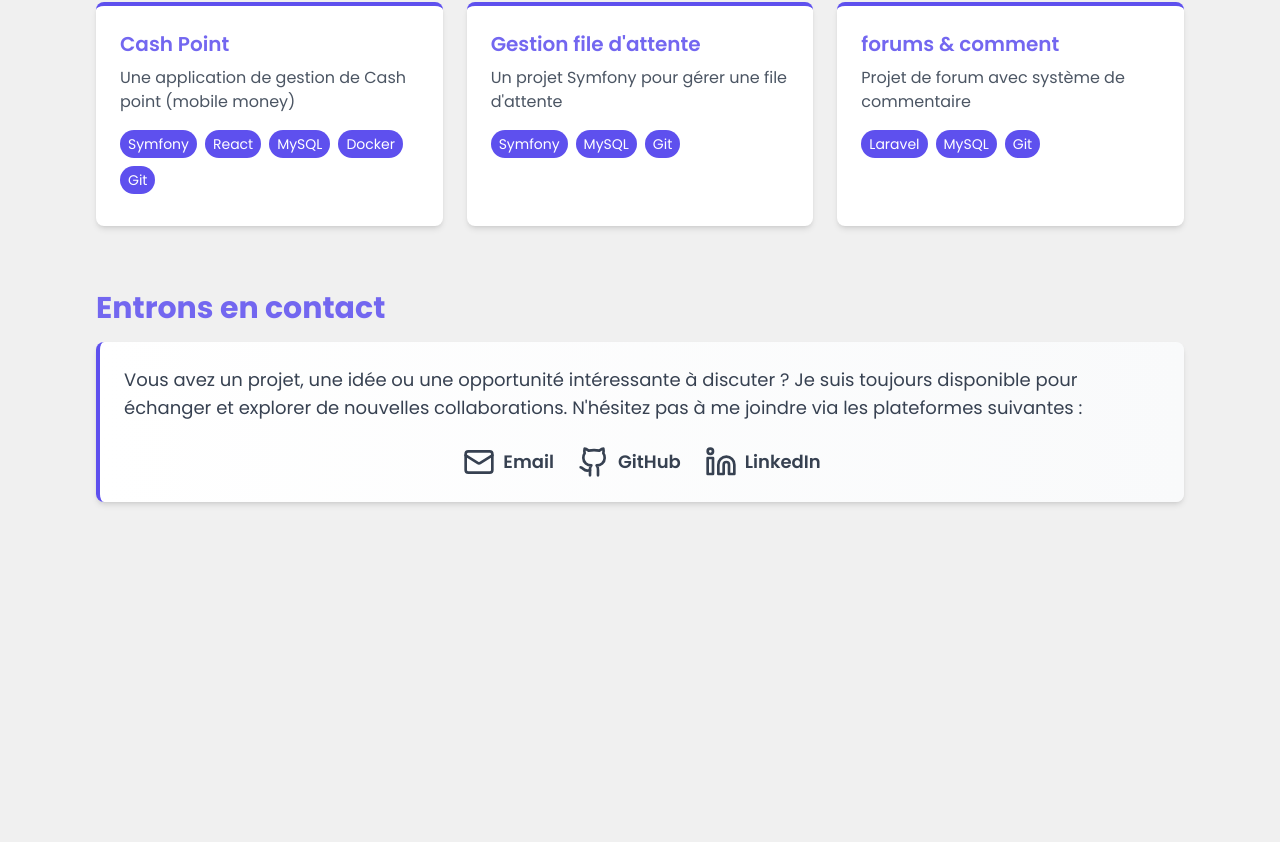
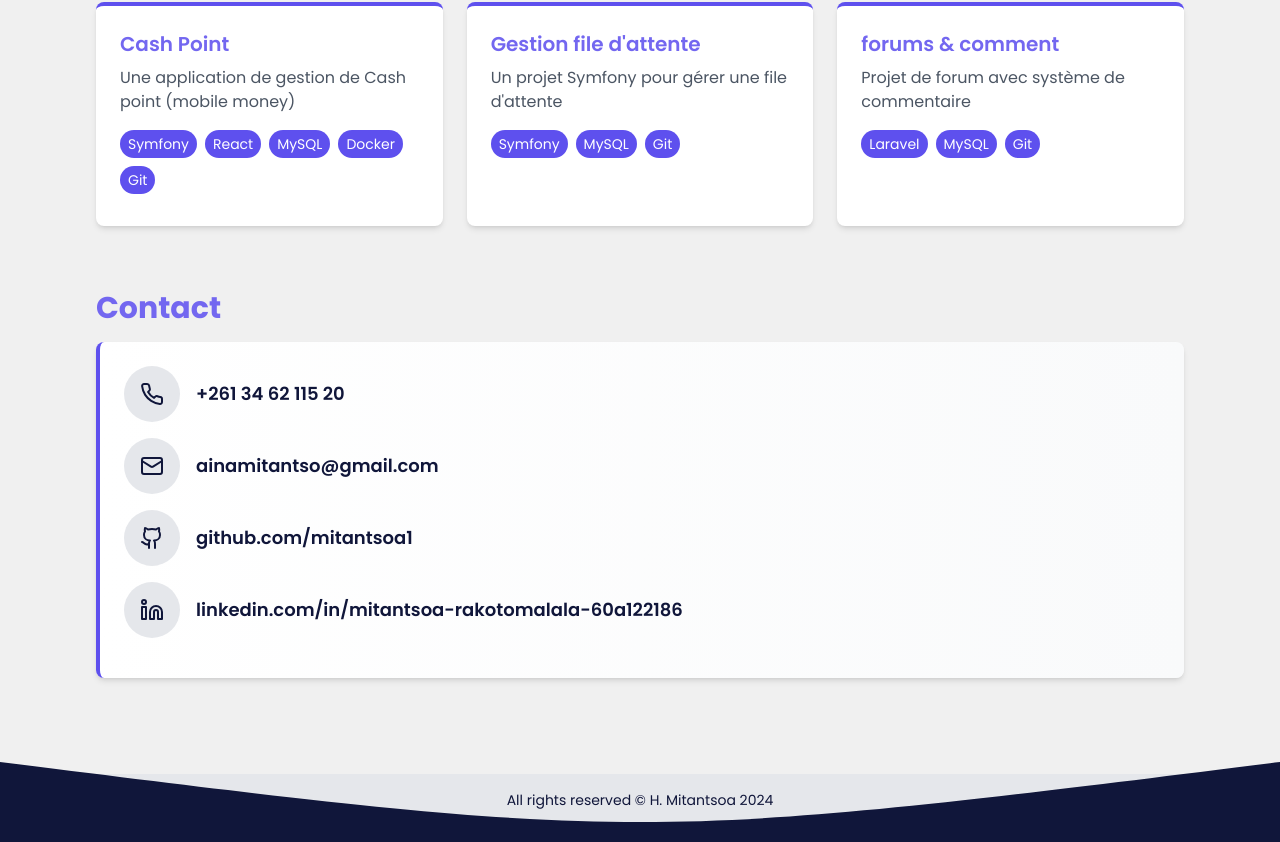
Before and after one commit to mitantsoa1/portfolio, a React (Vite) app: page / in a window 1280 px wide. Shown: the part 1214-2056 px from the top of the page. Before the commit the page ends 1812 px from the top, so only its background shows below. Built offline with nearby package versions, Linux system fonts and the light colour scheme.

Commit message:
footer design

```diff
--- a/src/components/Contact.jsx
+++ b/src/components/Contact.jsx
@@ -1,46 +1,98 @@
 import React from "react";
-import { Github, Linkedin, Mail } from "lucide-react";
+import { Mail, Phone, Github, Linkedin } from "lucide-react";
 
 const Contact = () => {
   return (
     <section id="contact" className="my-16">
-      <h2 className="mb-4 text-3xl font-bold text-primary">
-        Entrons en contact
-      </h2>
+      <h3 className="mb-4 text-3xl font-bold text-primary">Contact</h3>
       <div className="p-6 border-l-4 rounded-lg shadow-md bg-gradient-to-r from-white to-gray-50 border-secondary">
-        <p className="mb-6 text-lg text-gray-700">
-          Vous avez un projet, une idée ou une opportunité intéressante à
-          discuter ? Je suis toujours disponible pour échanger et explorer de
-          nouvelles collaborations. N'hésitez pas à me joindre via les
-          plateformes suivantes :
-        </p>
-        <div className="flex flex-row justify-center space-x-6">
+        {/* Appeler Hanja */}
+        <p className="flex items-center mb-4">
           <a
-            href="mailto:ainamitantso@gmail.com"
-            className="flex items-center text-gray-700 transition-transform transform hover:text-secondary hover:scale-110"
+            aria-label="Appeler Hanja"
+            href="tel:+261346211520"
+            data-position="top"
+            data-tooltip="Appeler Hanja"
+            className="inline-block p-4 mr-4 bg-gray-200 rounded-full hover:bg-light btn-floating btn-large waves-effect waves-light "
           >
-            <Mail className="w-8 h-8 mr-2" />
-            <span className="text-lg font-semibold">Email</span>
+            <Phone className="w-6 h-6" />
           </a>
           <a
+            aria-label="Appeler Hanja"
+            href="tel:+261346211520"
+            className="text-lg font-semibold hover:underline"
+          >
+            +261 34 62 115 20
+          </a>
+        </p>
+
+        {/* Email Hanja */}
+        <p className="flex items-center mb-4">
+          <a
+            aria-label="Email Hanja"
+            href="mailto:ainamitantso@gmail.com"
+            data-position="top"
+            data-tooltip="Email Aina"
+            className="inline-block p-4 mr-4 bg-gray-200 rounded-full btn-floating btn-large waves-effect waves-light hover:bg-light"
+          >
+            <Mail className="w-6 h-6" />
+          </a>
+          <a
+            aria-label="Email Hanja"
+            href="mailto:ainamitantso@gmail.com"
+            className="text-lg font-semibold hover:underline"
+          >
+            ainamitantso@gmail.com
+          </a>
+        </p>
+
+        {/* GitHub Hanja */}
+        <p className="flex items-center mb-4">
+          <a
+            aria-label="Regarder Hanja sur GitHub"
             href="https://github.com/mitantsoa1"
             target="_blank"
             rel="noopener noreferrer"
-            className="flex items-center text-gray-700 transition-transform transform hover:text-secondary hover:scale-110"
+            data-position="top"
+            data-tooltip="Regarder Hanja sur GitHub"
+            className="inline-block p-4 mr-4 bg-gray-200 rounded-full btn-floating btn-large waves-effect waves-light hover:bg-light"
           >
-            <Github className="w-8 h-8 mr-2" />
-            <span className="text-lg font-semibold">GitHub</span>
+            <Github className="w-6 h-6" />
           </a>
           <a
+            aria-label="Regarder Hanja sur GitHub"
+            href="https://github.com/mitantsoa1"
+            className="text-lg font-semibold hover:underline"
+            target="_blank"
+            rel="noopener noreferrer"
+          >
+            github.com/mitantsoa1
+          </a>
+        </p>
+
+        {/* LinkedIn Hanja */}
+        <p className="flex items-center mb-4">
+          <a
+            aria-label="Regarder Hanja sur LinkedIn"
             href="https://www.linkedin.com/in/mitantsoa-rakotomalala-60a122186/"
             target="_blank"
             rel="noopener noreferrer"
-            className="flex items-center text-gray-700 transition-transform transform hover:text-secondary hover:scale-110"
+            data-position="top"
+            data-tooltip="Regarder Hanja sur LinkedIn"
+            className="inline-block p-4 mr-4 bg-gray-200 rounded-full btn-floating btn-large waves-effect waves-light hover:bg-light"
           >
-            <Linkedin className="w-8 h-8 mr-2" />
-            <span className="text-lg font-semibold">LinkedIn</span>
+            <Linkedin className="w-6 h-6" />
           </a>
-        </div>
+          <a
+            aria-label="Regarder Hanja sur LinkedIn"
+            href="https://www.linkedin.com/in/mitantsoa-rakotomalala-60a122186/"
+            className="text-lg font-semibold hover:underline"
+            target="_blank"
+            rel="noopener noreferrer"
+          >
+            linkedin.com/in/mitantsoa-rakotomalala-60a122186
+          </a>
+        </p>
       </div>
     </section>
   );
--- a/src/components/Footer.jsx
+++ b/src/components/Footer.jsx
@@ -1,7 +1,26 @@
 import React from "react";
 
-function Footer() {
-  return <footer className="relative bg-gris"></footer>;
-}
+const Footer = () => {
+  return (
+    <footer className="relative py-0 text-center bg-gray-200">
+      <div className="footer-content">
+        <p className="pt-4 text-sm"> All rights reserved © H. Mitantsoa 2024</p>
+        <p className="mt-2 text-gray-700">&nbsp;</p>
+      </div>
+      <div className="absolute bottom-0 left-0 w-full overflow-hidden leading-none footer-wave">
+        <svg
+          viewBox="0 0 1200 100"
+          preserveAspectRatio="none"
+          className="w-full h-20"
+        >
+          <path
+            d="M0,0 C600,100 600,100 1200,0 L1200,100 L0,100 Z"
+            className="fill-dark"
+          ></path>
+        </svg>
+      </div>
+    </footer>
+  );
+};
 
 export default Footer;
```
